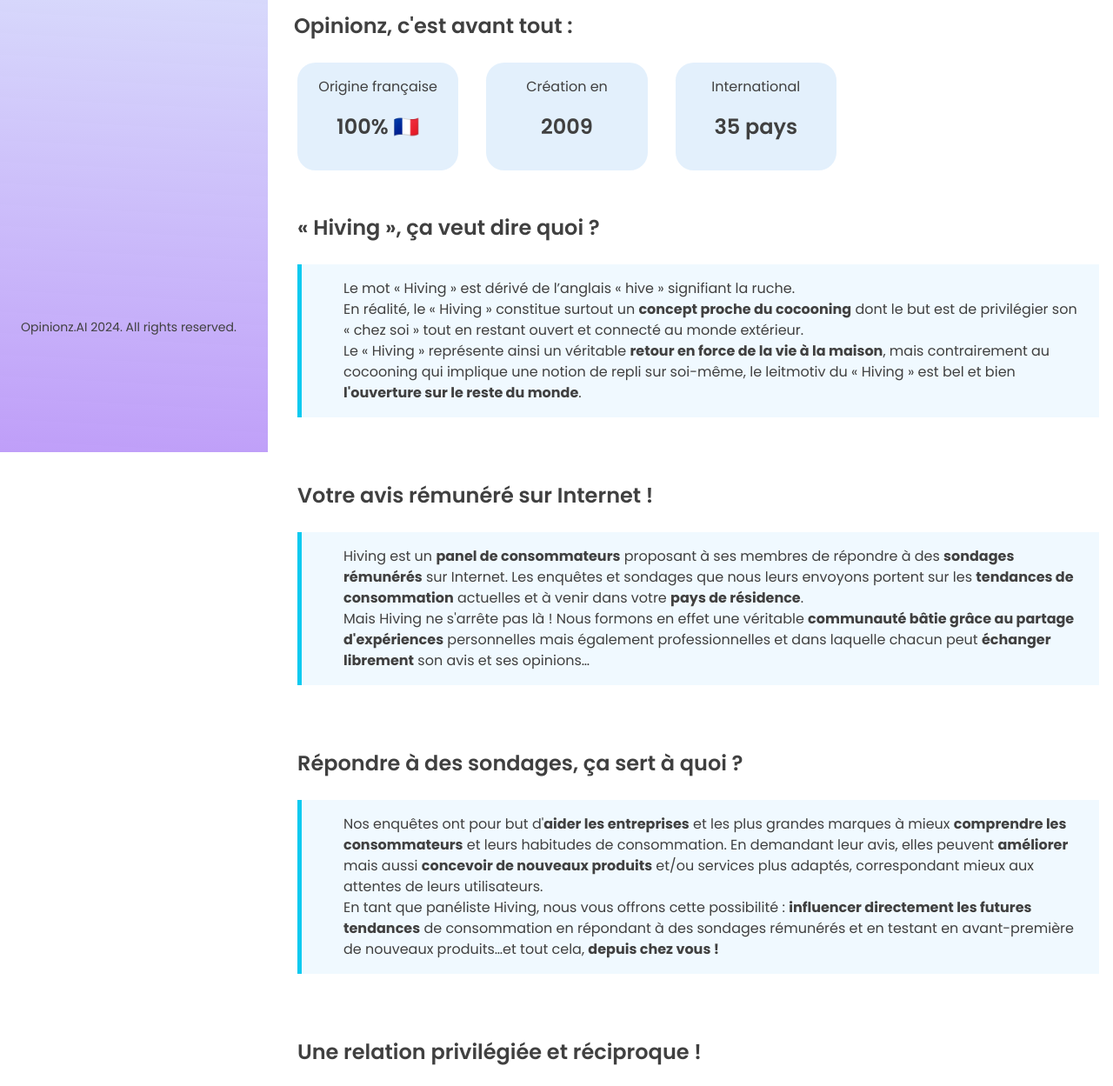
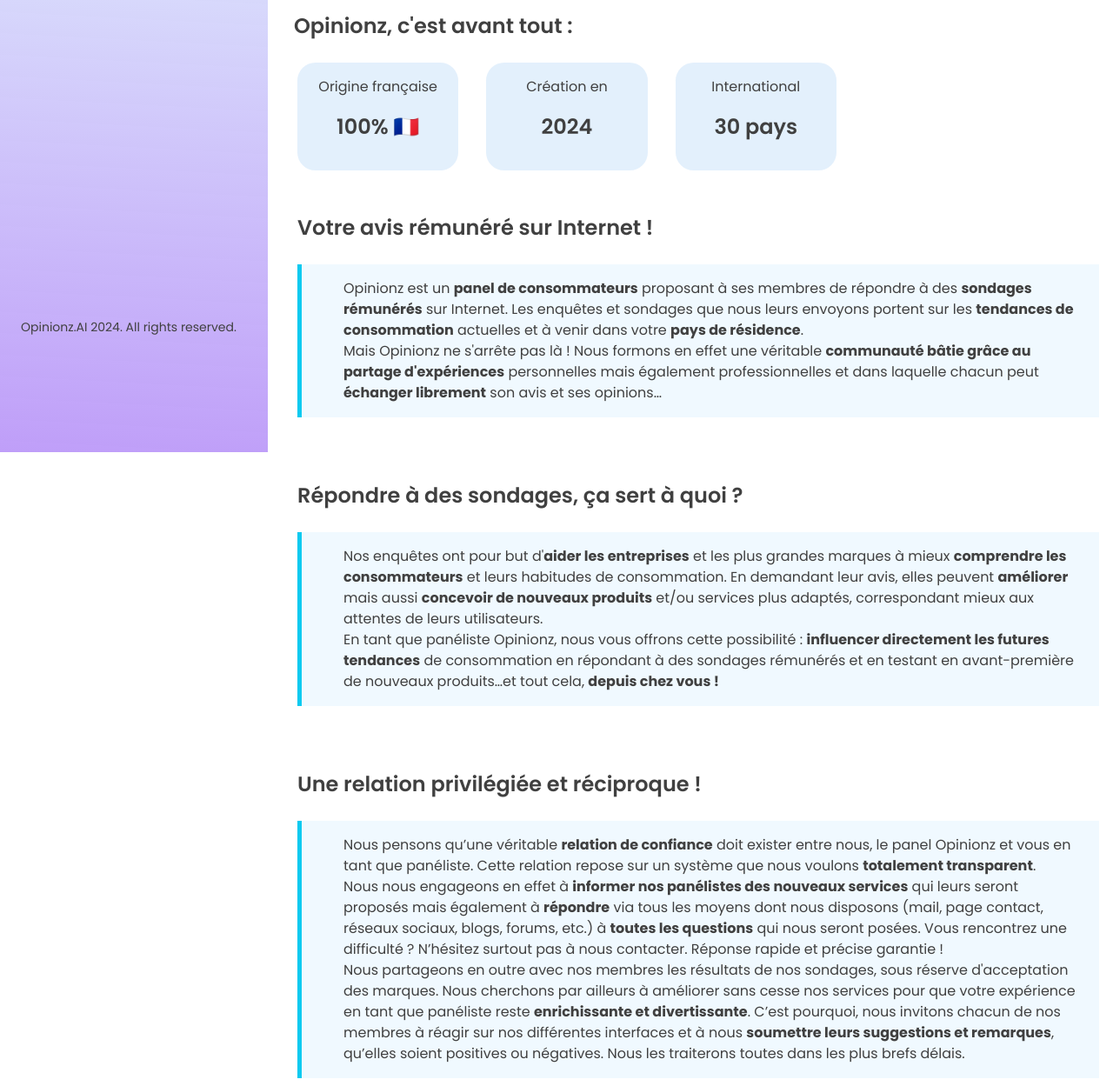
Before and after one commit to BCRAppZavod/Opinionz-Presentation-2024, a plain HTML site: page public-about-us.html in a window 1280 px wide. Shown: the part 280-1529 px from the top of the page at 87% size. Drawn offline with nearby package versions, Linux system fonts and the light colour scheme.

Commit message:
Update public-about-us.html
Deleting Hiving reference + logo errors fixed

```diff
--- a/public-about-us.html
+++ b/public-about-us.html
@@ -5,7 +5,7 @@
         <meta name="viewport" content="width=device-width, initial-scale=1, shrink-to-fit=no" />
         <meta name="description" content="" />
         <meta name="keywords" content="" />
-        <meta name="author" content="Hiving" />
+        <meta name="author" content="Opinionz" />
         <title>Opinionz - À Propos</title>
         <!-- Favicon-->
         <link rel="icon" type="image/x-icon" href="assets/favicon.ico" />
@@ -16,7 +16,7 @@
         <!-- Responsive navbar-->
         <nav class="navbar navbar-expand-lg fixed-top bg-light">
             <div class="container">
-                <a href="public-index.html"><img class="logo" src="assets/img/1-logo-opinionz-gill-sans-e3f0fc-frame-variant-1-nobg-rsz2.png" alt="logo Opinionz"/></a>
+                <a href="public-index.html"><img class="logo" src="assets/img/logo-opinionz-v2.png" alt="logo Opinionz"/></a>
                 <a class="btn btn-light fs-1 d-lg-none" data-bs-toggle="offcanvas" href="#offcanvasExample" role="button" aria-controls="offcanvasExample">&#x2630;</a>
                 <div class="collapse navbar-collapse" id="navbarSupportedContent">
                     <ul class="navbar-nav ms-auto mb-2 mb-lg-0">
@@ -73,11 +73,11 @@
                         <div class="p-4 text-center" style="margin-bottom: 60px"><small>Opinionz.AI 2024. All rights reserved.</small></div>
                     </div>
                 </nav>
-                <!-- Hiving - About us:-->
+                <!-- Opinionz - About us:-->
                 <main class="col-md-9 ms-sm-auto col-lg-9 px-md-4 py-3 px-3">
                     <div class="row gx-4 gx-lg-5">
                         <div class="col-12 col-md-8 mx-0 px-4 pe-md-0 d-flex flex-column justify-content-between">
-                            <h1 class="display-3 mb-4" style="margin-top: 60px">En savoir plus sur le panel Hiving</h1>
+                            <h1 class="display-3 mb-4" style="margin-top: 60px">En savoir plus sur le panel Opinionz</h1>
                             <h2 class="fs-4 mb-4">Opinionz, c'est avant tout :</h2>
                             <div class="row px-3 px-md-0">
                                 <div class="col-12 col-md bg-light p-3 mx-auto mx-md-3 mb-3 mb-md-0 rounded-5 d-flex d-md-block justify-content-between align-items-center align-text-center">
@@ -86,38 +86,32 @@
                                 </div>
                                 <div class="col-12 col-md bg-light p-3 mx-auto mx-md-3 mb-3 mb-md-0 rounded-5 d-flex d-md-block justify-content-between align-items-center align-text-center">
                                     <p class="mb-0 mb-md-3">Création en</p>
-                                    <p class="mb-0 mb-md-3 fs-4 fs-md-2 fw-bold">2009</p>
+                                    <p class="mb-0 mb-md-3 fs-4 fs-md-2 fw-bold">2024</p>
                                 </div>
                                 <div class="col-12 col-md bg-light p-3 mx-auto mx-md-3 mb-3 mb-md-0 rounded-5 d-flex d-md-block justify-content-between align-items-center align-text-center">
                                     <p class="mb-0 mb-md-3">International</p>
-                                    <p class="mb-0 mb-md-3 fs-4 fs-md-2 fw-bold">35 pays</p>
+                                    <p class="mb-0 mb-md-3 fs-4 fs-md-2 fw-bold">30 pays</p>
                                 </div>
                             </div>
                         </div>
                     </div>
                     <div class="row mt-5 px-3">
-                        <h2 class="fs-4 mx-0 px-0 mb-4">« Hiving », ça veut dire quoi ?</h2>
-                        <div class="border-start border-info border-5 ps-3 ps-md-5 pe-3 py-3 mb-4 bg-info-50">
-                                <p class="mb-0">Le mot « Hiving » est dérivé de l’anglais « hive » signifiant la ruche.<br>En réalité, le « Hiving » constitue surtout un <strong>concept proche du cocooning</strong> dont le but est de privilégier son « chez soi » tout en restant ouvert et connecté au monde extérieur.<br>Le « Hiving » représente ainsi un véritable <strong>retour en force de la vie à la maison</strong>, mais contrairement au cocooning qui implique une notion de repli sur soi-même, le leitmotiv du « Hiving » est bel et bien <strong>l'ouverture sur le reste du monde</strong>.</p>
-                            </div>
-                    </div>
-                    <div class="row mt-5 px-3">
                         <h2 class="fs-4 mx-0 px-0 mb-4">Votre avis rémunéré sur Internet !</h2>
                             <div class="border-start border-info border-5 ps-3 ps-md-5 pe-3 py-3 mb-4 bg-info-50">
-                                <p class="mb-0">Hiving est un <strong>panel de consommateurs</strong> proposant à ses membres de répondre à des <strong>sondages rémunérés</strong> sur Internet. Les enquêtes et sondages que nous leurs envoyons portent sur les <strong>tendances de consommation</strong> actuelles et à venir dans votre <strong>pays de résidence</strong>.<br>
-                                    Mais Hiving ne s'arrête pas là ! Nous formons en effet une véritable <strong>communauté bâtie grâce au partage d'expériences</strong> personnelles mais également professionnelles et dans laquelle chacun peut <strong>échanger librement</strong> son avis et ses opinions…</p>
+                                <p class="mb-0">Opinionz est un <strong>panel de consommateurs</strong> proposant à ses membres de répondre à des <strong>sondages rémunérés</strong> sur Internet. Les enquêtes et sondages que nous leurs envoyons portent sur les <strong>tendances de consommation</strong> actuelles et à venir dans votre <strong>pays de résidence</strong>.<br>
+                                    Mais Opinionz ne s'arrête pas là ! Nous formons en effet une véritable <strong>communauté bâtie grâce au partage d'expériences</strong> personnelles mais également professionnelles et dans laquelle chacun peut <strong>échanger librement</strong> son avis et ses opinions…</p>
                             </div>
                     </div>
                     <div class="row mt-5 px-3">
                         <h2 class="fs-4 mx-0 px-0 mb-4">Répondre à des sondages, ça sert à quoi ?</h2>
                         <div class="border-start border-info border-5 ps-3 ps-md-5 pe-3 py-3 mb-4 bg-info-50">
-                                <p class="mb-0">Nos enquêtes ont pour but d'<strong>aider les entreprises</strong> et les plus grandes marques à mieux <strong>comprendre les consommateurs</strong> et leurs habitudes de consommation. En demandant leur avis, elles peuvent <strong>améliorer</strong> mais aussi <strong>concevoir de nouveaux produits</strong> et/ou services plus adaptés, correspondant mieux aux attentes de leurs utilisateurs.<br>En tant que panéliste Hiving, nous vous offrons cette possibilité : <strong>influencer directement les futures tendances</strong> de consommation en répondant à des sondages rémunérés et en testant en avant-première de nouveaux produits…et tout cela, <strong>depuis chez vous !</strong></p>
+                                <p class="mb-0">Nos enquêtes ont pour but d'<strong>aider les entreprises</strong> et les plus grandes marques à mieux <strong>comprendre les consommateurs</strong> et leurs habitudes de consommation. En demandant leur avis, elles peuvent <strong>améliorer</strong> mais aussi <strong>concevoir de nouveaux produits</strong> et/ou services plus adaptés, correspondant mieux aux attentes de leurs utilisateurs.<br>En tant que panéliste Opinionz, nous vous offrons cette possibilité : <strong>influencer directement les futures tendances</strong> de consommation en répondant à des sondages rémunérés et en testant en avant-première de nouveaux produits…et tout cela, <strong>depuis chez vous !</strong></p>
                             </div>
                     </div>
                     <div class="row mt-5 px-3">
                     <h2 class="fs-4 mx-0 px-0 mb-4">Une relation privilégiée et réciproque !</h2>
                             <div class="border-start border-info border-5 ps-3 ps-md-5 pe-3 py-3 mb-4 bg-info-50">
-                                <p class="mb-0">Nous pensons qu’une véritable <strong>relation de confiance</strong> doit exister entre nous, le panel Hiving et vous en tant que panéliste. Cette relation repose sur un système que nous voulons <strong>totalement transparent</strong>.<br>Nous nous engageons en effet à <strong>informer nos panélistes des nouveaux services</strong> qui leurs seront proposés mais également à <strong>répondre</strong> via tous les moyens dont nous disposons (mail, page contact, réseaux sociaux, blogs, forums, etc.) à <strong>toutes les questions</strong> qui nous seront posées. Vous rencontrez une difficulté ? N’hésitez surtout pas à nous contacter. Réponse rapide et précise garantie !<br>Nous partageons en outre avec nos membres les résultats de nos sondages, sous réserve d'acceptation des marques. Nous cherchons par ailleurs à améliorer sans cesse nos services pour que votre expérience en tant que panéliste reste <strong>enrichissante et divertissante</strong>. C’est pourquoi, nous invitons chacun de nos membres à réagir sur nos différentes interfaces et à nous <strong>soumettre leurs suggestions et remarques</strong>, qu’elles soient positives ou négatives. Nous les traiterons toutes dans les plus brefs délais.</p>
+                                <p class="mb-0">Nous pensons qu’une véritable <strong>relation de confiance</strong> doit exister entre nous, le panel Opinionz et vous en tant que panéliste. Cette relation repose sur un système que nous voulons <strong>totalement transparent</strong>.<br>Nous nous engageons en effet à <strong>informer nos panélistes des nouveaux services</strong> qui leurs seront proposés mais également à <strong>répondre</strong> via tous les moyens dont nous disposons (mail, page contact, réseaux sociaux, blogs, forums, etc.) à <strong>toutes les questions</strong> qui nous seront posées. Vous rencontrez une difficulté ? N’hésitez surtout pas à nous contacter. Réponse rapide et précise garantie !<br>Nous partageons en outre avec nos membres les résultats de nos sondages, sous réserve d'acceptation des marques. Nous cherchons par ailleurs à améliorer sans cesse nos services pour que votre expérience en tant que panéliste reste <strong>enrichissante et divertissante</strong>. C’est pourquoi, nous invitons chacun de nos membres à réagir sur nos différentes interfaces et à nous <strong>soumettre leurs suggestions et remarques</strong>, qu’elles soient positives ou négatives. Nous les traiterons toutes dans les plus brefs délais.</p>
                             </div>
                     </div>
                 </main>
@@ -139,7 +133,7 @@
         <div class="offcanvas offcanvas-top" id="offcanvasExample" tabindex="-1" aria-labelledby="offcanvasExampleLabel">
             <div class="offcanvas-header"><button class="btn-close" type="button" data-bs-dismiss="offcanvas" aria-label="Close"></button></div>
             <div class="offcanvas-body offcanvas-body d-flex flex-column align-items-start justify-content-between">
-                <a href="public-index.html"><img class="img-fluid" src="assets/img/1-logo-opinionz-gill-sans-e3f0fc-rsz.png" width="250px" alt="logo Opinionz Offcanvas"/></a>
+                <a href="public-index.html"><img class="img-fluid" src="assets/img/logo-opinionz-v1.png" width="250px" alt="logo Opinionz Offcanvas"/></a>
                 <ul class="navbar-nav">
                     <li class="nav-item"><a class="nav-link fs-4" href="public-reward.html">Récompenses</a></li>
                     <li class="nav-item"><a class="nav-link fs-4" href="public-affiliation.html">Affiliation</a></li>
```
